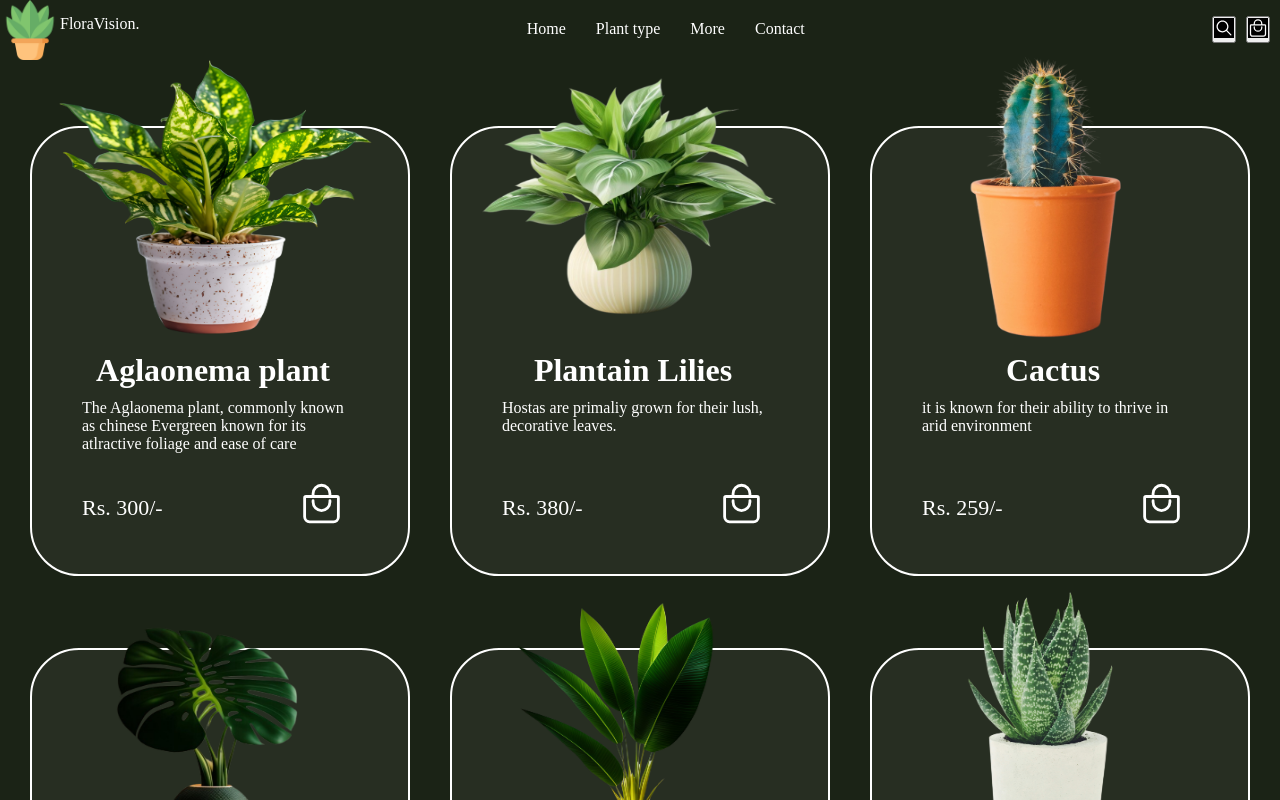
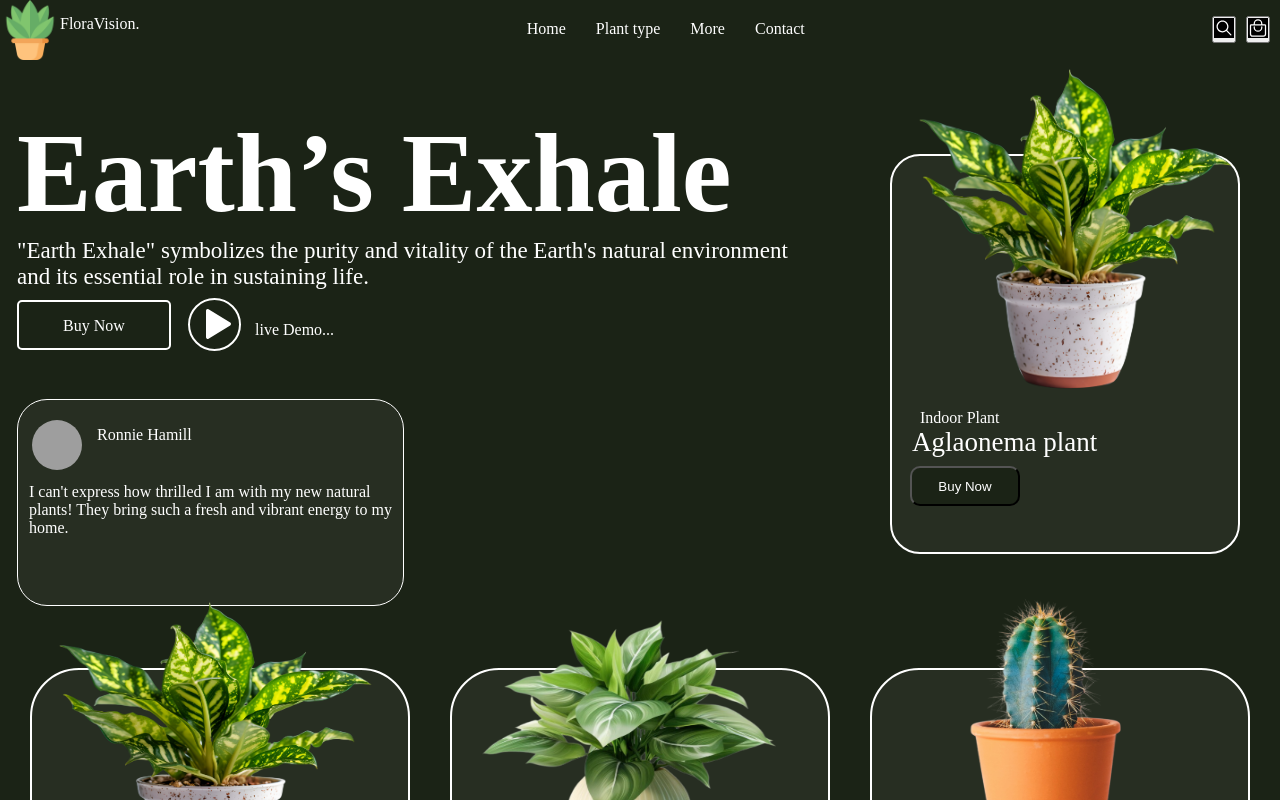
Before and after one commit to Ashish521523/Plant, a React (Vite) app: page / in a window 1280 px wide. Shown: the top 800 px of the page. Built offline with nearby package versions, Linux system fonts and the light colour scheme; grey boxes are pictures that could not be loaded.

Commit message:
Added new section

```diff
--- a/src/App.jsx
+++ b/src/App.jsx
@@ -1,10 +1,12 @@
 import "./App.css";
 import Card from "./Component/Card";
 import Header from "./Component/Header";
+import Home from "./Component/Home";
 function App() {
   return (
     <div className="AppContenar">
       <Header></Header>
+      <Home></Home>
       <Card></Card>
     </div>
   );
--- /dev/null
+++ b/src/Component/Home.css
@@ -0,0 +1,161 @@
+.home_heading {
+  max-width: 802px;
+  height: 280px;
+}
+
+.heading {
+  font-size: 7rem;
+}
+
+.home_about {
+  font-size: 23px;
+}
+
+.button_contenar {
+  display: flex;
+}
+
+.home_button {
+  border: 2px, solid, white;
+  width: 154px;
+  height: 50px;
+  border-radius: 5px;
+  text-align: center;
+  margin-top: 10px;
+  padding-top: 15px;
+}
+
+.home_play {
+  margin-left: 17px;
+  margin-top: 8px;
+  border: 2px, solid, white;
+  width: 53px;
+  height: 53px;
+  border-radius: 50px;
+  padding-left: 6px;
+  padding-top: 4px;
+}
+
+.play {
+  width: 40px;
+  height: 40px;
+  color: white;
+}
+
+.butto_about {
+  margin-left: 14px;
+  margin-top: 31px;
+}
+
+.home_contenar2 {
+  border:
+    1px solid,
+    white;
+  background-color: rgba(255, 255, 255, 0.05);
+  width: 387px;
+  height: 207px;
+  border-radius: 30px;
+  border-width: 1px;
+  margin-top: 10px;
+}
+
+.home_img {
+  width: 50px;
+  height: 50px;
+  border-radius: 50%;
+  margin-left: 14px;
+  margin-top: 20px;
+}
+
+.image_content {
+  display: flex;
+}
+
+.name_content {
+  margin-left: 15px;
+  margin-top: 26px;
+}
+
+.contenar_about {
+  margin-top: 13px;
+  margin-left: 11px;
+}
+
+.home_contenar3 {
+  border: 2px, solid, white;
+  background-color: rgba(255, 255, 255, 0.05);
+  border-radius: 30px;
+  width: 350px;
+  height: 400px;
+  margin-right: 40px;
+  margin-top: 90px;
+}
+
+.home_img1 {
+  width: 350px;
+  height: 350px;
+  margin-top: -101px;
+}
+
+.item_name {
+  margin-left: 28px;
+}
+
+.plant_name {
+  font-size: 27px;
+  margin-left: 20px;
+}
+
+.button_item {
+  background-color: #1b2316;
+  width: 110px;
+  height: 40px;
+  border-radius: 10px;
+  margin-left: 18px;
+}
+
+.main_contenar {
+  display: flex;
+  justify-content: space-between;
+}
+
+.home_contenar12 {
+  margin-top: 45px;
+  margin-left: 17px;
+}
+
+@media (max-width: 640px) {
+  .main_contenar {
+    background-color: #1b2316;
+    display: flexbox;
+    flex-direction: column;
+    max-width: 640px;
+  }
+
+  .heading {
+    font-size: 50px;
+  }
+
+  .home_contenar2 {
+    width: 330px;
+  }
+
+  .home_about {
+    font-size: 20px;
+  }
+
+  .home_contenar3 {
+    width: 344px;
+    margin-left: 8px;
+  }
+
+  .home_contenar12 {
+    margin-top: 6px;
+  }
+}
+
+@media (max-width: 1050px) {
+  .heading {
+    font-size: 70px;
+  }
+}
--- /dev/null
+++ b/src/Component/Home.jsx
@@ -0,0 +1,45 @@
+import React from "react";
+import { TbPlayerPlayFilled } from "react-icons/tb";
+import "./Home.css";
+
+function Home() {
+  return (
+    <div className="main_contenar">
+    <div className="home_contenar12">
+      <div className="home_heading">
+        <h1 className="heading">Earth’s Exhale</h1>
+        <p className="home_about">
+          "Earth Exhale" symbolizes the purity and vitality of the Earth's
+          natural environment and its essential role in sustaining life.
+        </p>
+
+        <div className="button_contenar">
+          <butto className="home_button">Buy Now</butto>
+
+          <div className="home_play">
+            <TbPlayerPlayFilled className="play" />
+          </div>
+          <p className="butto_about">live Demo...</p>
+        </div>
+      </div>
+
+      <div className="home_contenar2">
+        <div className="image_content">
+          <img src="image2.png" className="home_img"/>
+        <p className="name_content">Ronnie Hamill</p>
+        </div>
+        <p className="contenar_about">I can't express how thrilled I am with my new natural plants! They bring such a fresh and vibrant energy to my home.</p>
+      </div>
+      </div>
+
+      <div className="home_contenar3">
+        <img src="image1.png" className="home_img1"/>
+        <p className="item_name">Indoor Plant </p>
+        <p className="plant_name">Aglaonema  plant</p>
+        <button className="button_item">Buy Now</button>
+      </div>
+    </div>
+  );
+}
+
+export default Home;
```
